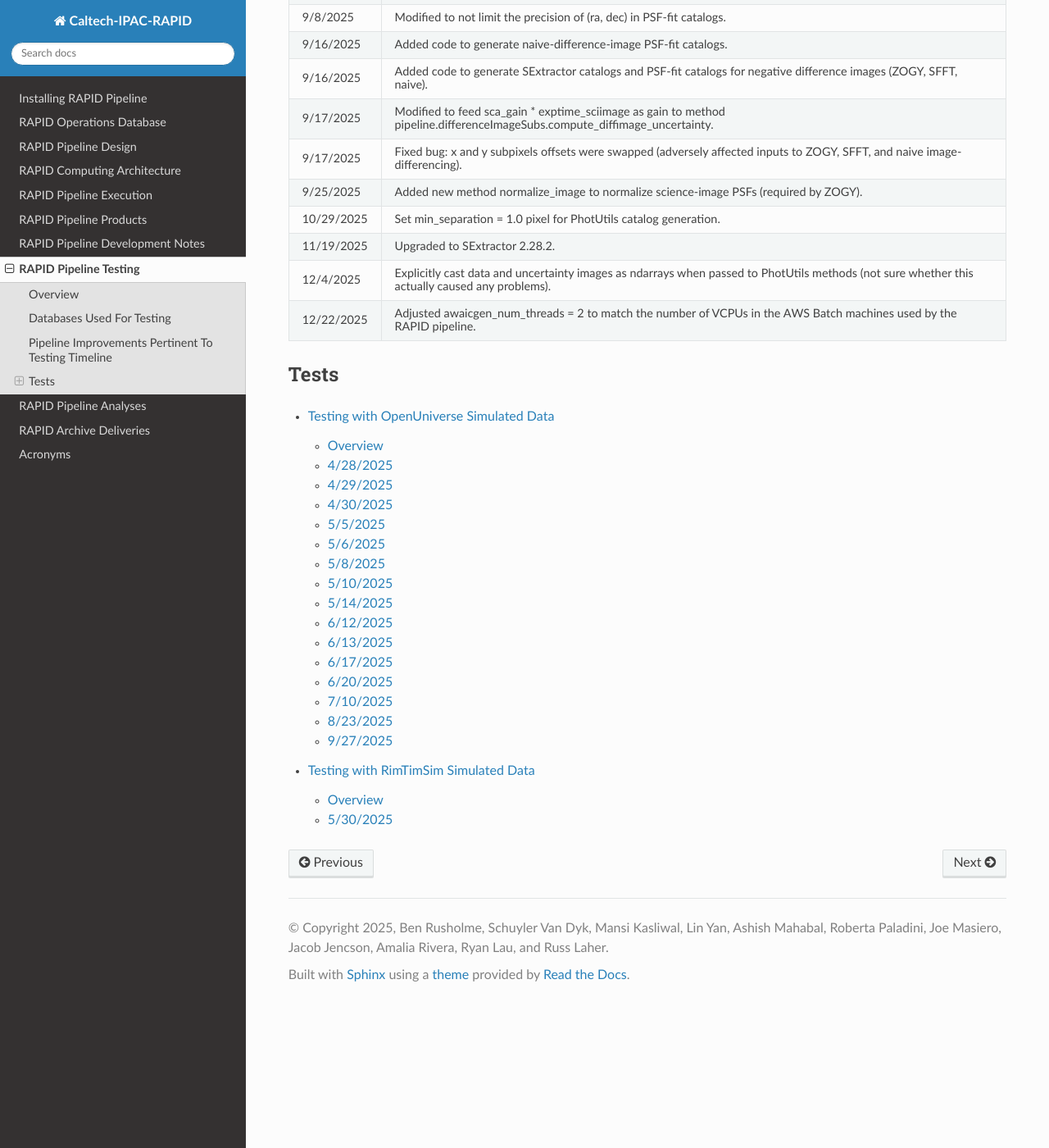
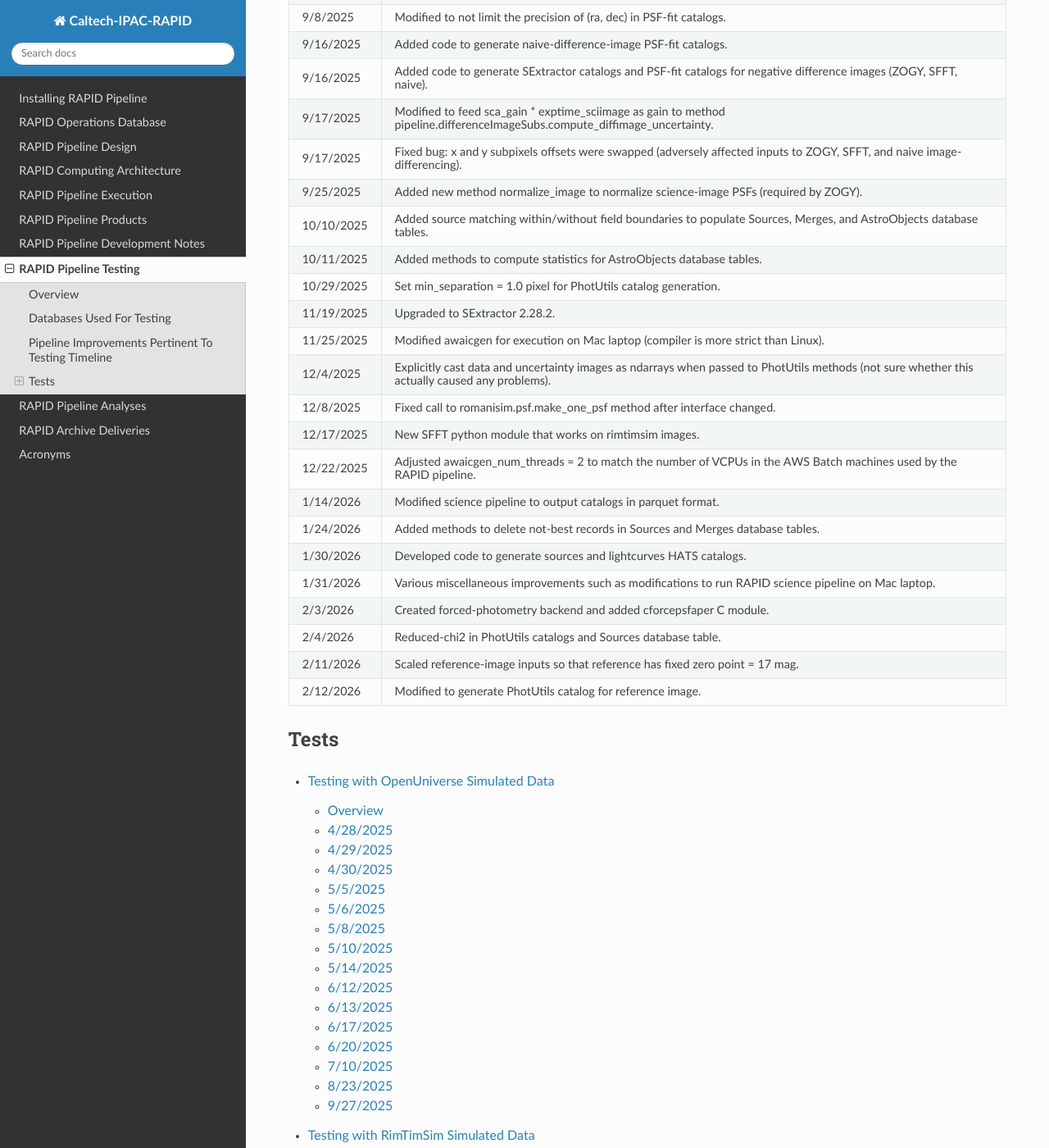
Before and after one commit to Caltech-IPAC/rapid, a Sphinx documentation site: the page built from docs/source/dev/tests.rst, in a window 1280 px wide and 1400 px high, scrolled down 1262 px. Shown: the whole window at 82% size. Built offline with Sphinx 7.4.7 and the Read the Docs theme 3.1.0, drawn with Linux system fonts in a browser that asks for light colours.

Commit message:
Updated pipeline-improvements table for changes since 9/27/2025 test.

```diff
--- a/docs/source/dev/tests.rst
+++ b/docs/source/dev/tests.rst
@@ -54,10 +54,23 @@ Date              Software modification
 9/17/2025         Modified to feed sca_gain * exptime_sciimage as gain to method pipeline.differenceImageSubs.compute_diffimage_uncertainty.
 9/17/2025         Fixed bug: x and y subpixels offsets were swapped (adversely affected inputs to ZOGY, SFFT, and naive image-differencing).
 9/25/2025         Added new method normalize_image to normalize science-image PSFs (required by ZOGY).
+10/10/2025        Added source matching within/without field boundaries to populate Sources, Merges, and AstroObjects database tables.
+10/11/2025        Added methods to compute statistics for AstroObjects database tables.
 10/29/2025        Set min_separation = 1.0 pixel for PhotUtils catalog generation.
 11/19/2025        Upgraded to SExtractor 2.28.2.
+11/25/2025        Modified awaicgen for execution on Mac laptop (compiler is more strict than Linux).
 12/4/2025         Explicitly cast data and uncertainty images as ndarrays when passed to PhotUtils methods (not sure whether this actually caused any problems).
+12/8/2025         Fixed call to romanisim.psf.make_one_psf method after interface changed.
+12/17/2025        New SFFT python module that works on rimtimsim images.
 12/22/2025        Adjusted awaicgen_num_threads = 2 to match the number of VCPUs in the AWS Batch machines used by the RAPID pipeline.
+1/14/2026         Modified science pipeline to output catalogs in parquet format.
+1/24/2026         Added methods to delete not-best records in Sources and Merges database tables.
+1/30/2026         Developed code to generate sources and lightcurves HATS catalogs.
+1/31/2026         Various miscellaneous improvements such as modifications to run RAPID science pipeline on Mac laptop.
+2/3/2026          Created forced-photometry backend and added cforcepsfaper C module.
+2/4/2026          Reduced-chi2 in PhotUtils catalogs and Sources database table.
+2/11/2026         Scaled reference-image inputs so that reference has fixed zero point = 17 mag.
+2/12/2026         Modified to generate PhotUtils catalog for reference image.
 ===============   ===============================================================================================================================================================================================================================
 
 
```
